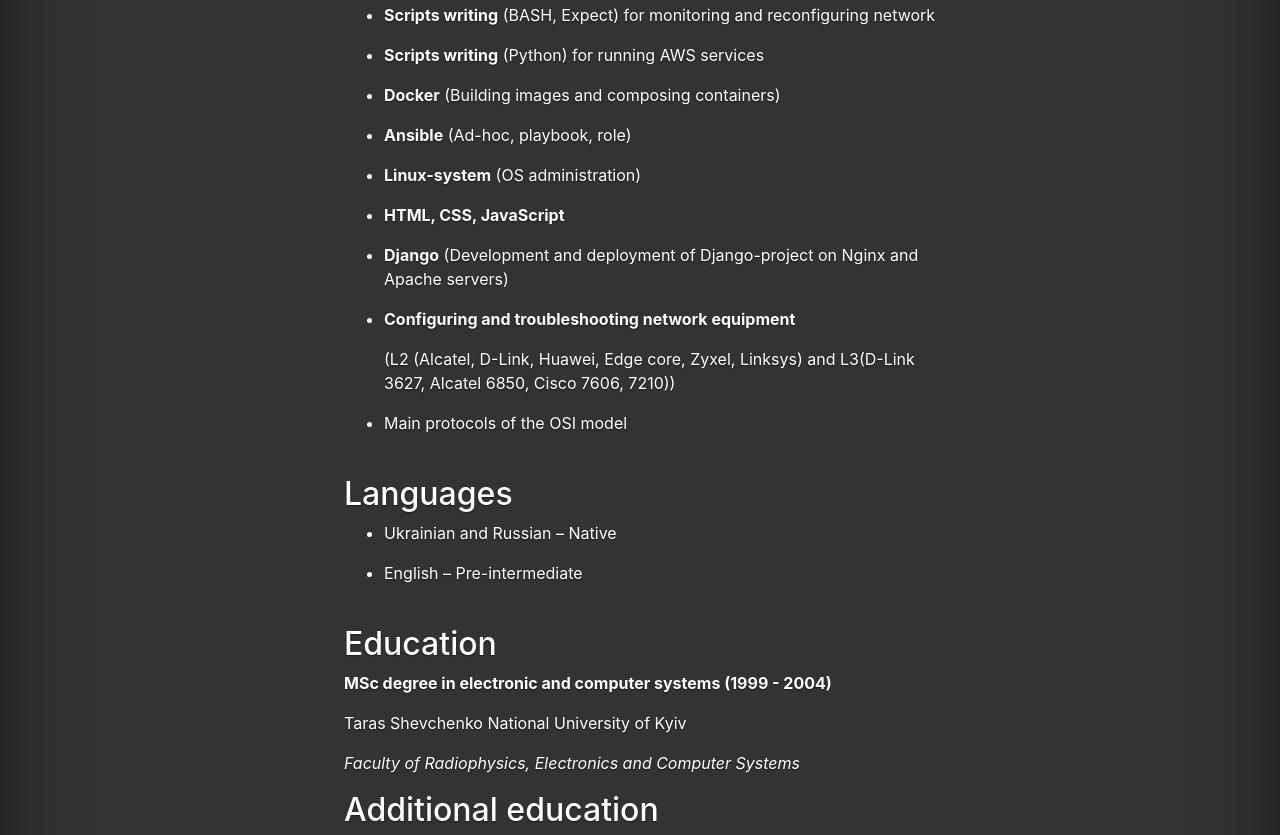
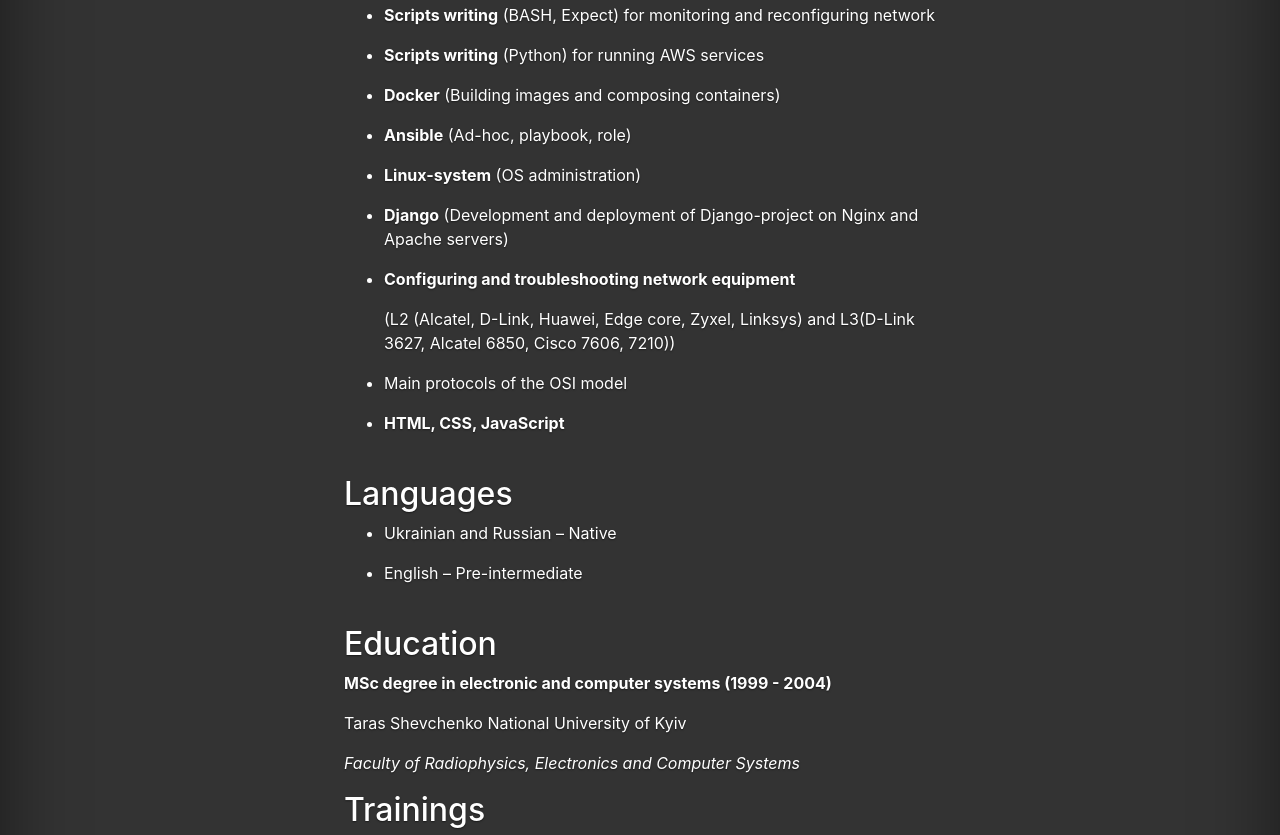
Before and after one commit to BogdanPolishchuk/CV, a plain HTML site: page index.html in a window 1280 px wide. Shown: the part 535-1370 px from the top of the page. Drawn offline with nearby package versions, Linux system fonts and the light colour scheme.

Commit message:
Update index.html

```diff
--- a/index.html
+++ b/index.html
@@ -61,9 +61,6 @@
             <p><b>Linux-system</b> (OS administration)</p>
           </li>
           <li>
-            <p><b>HTML, CSS, JavaScript</b></p>
-          </li>
-          <li>
             <p><b>Django</b> (Development and deployment of Django-project on Nginx and Apache
         servers)</p>
           </li>
@@ -75,7 +72,10 @@
           <li>
             <p>Main protocols of the OSI model</p>
           </li>
-			  </ul>
+	  <li>
+            <p><b>HTML, CSS, JavaScript</b></p>
+          </li>
+	</ul>
 
         <br>
 
@@ -93,7 +93,7 @@
           <p>Taras Shevchenko National University of Kyiv</p>
           <p><i>Faculty of Radiophysics, Electronics and Computer Systems</i></p>
 
-        <h2 class="cover-heading">Additional education</h2>
+        <h2 class="cover-heading">Trainings</h2>
           <ul>
             <li><p>Cisco Switching and Routing - 2012</p></li>
             <li><p>Cisco Multicast - 2012</p></li>
```
